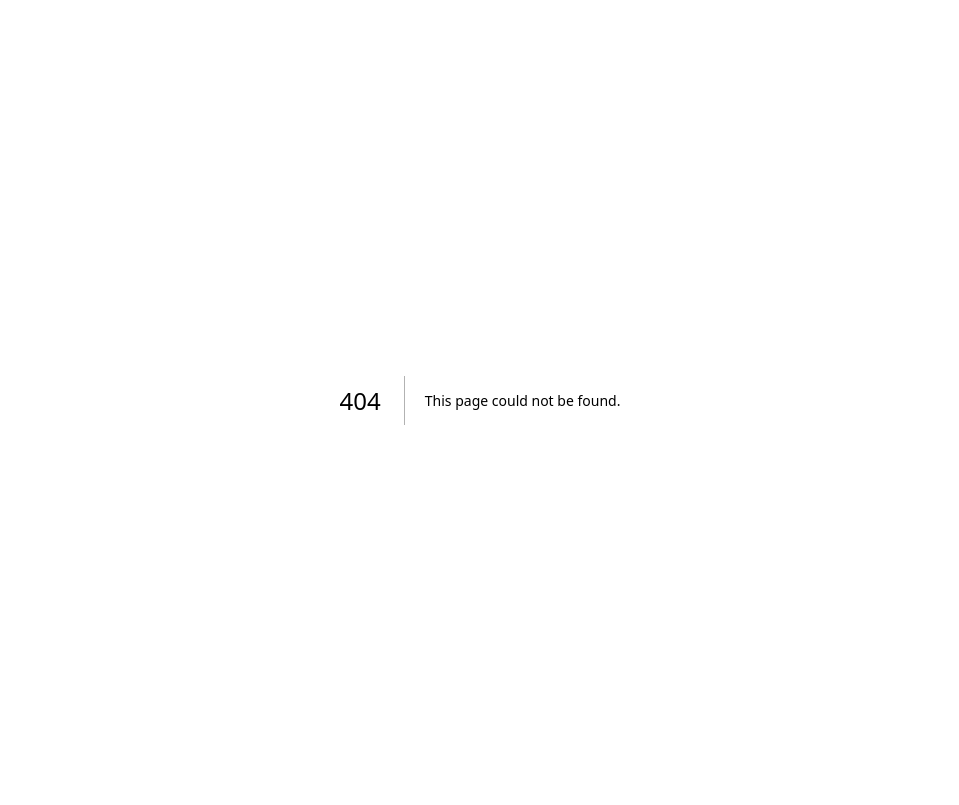
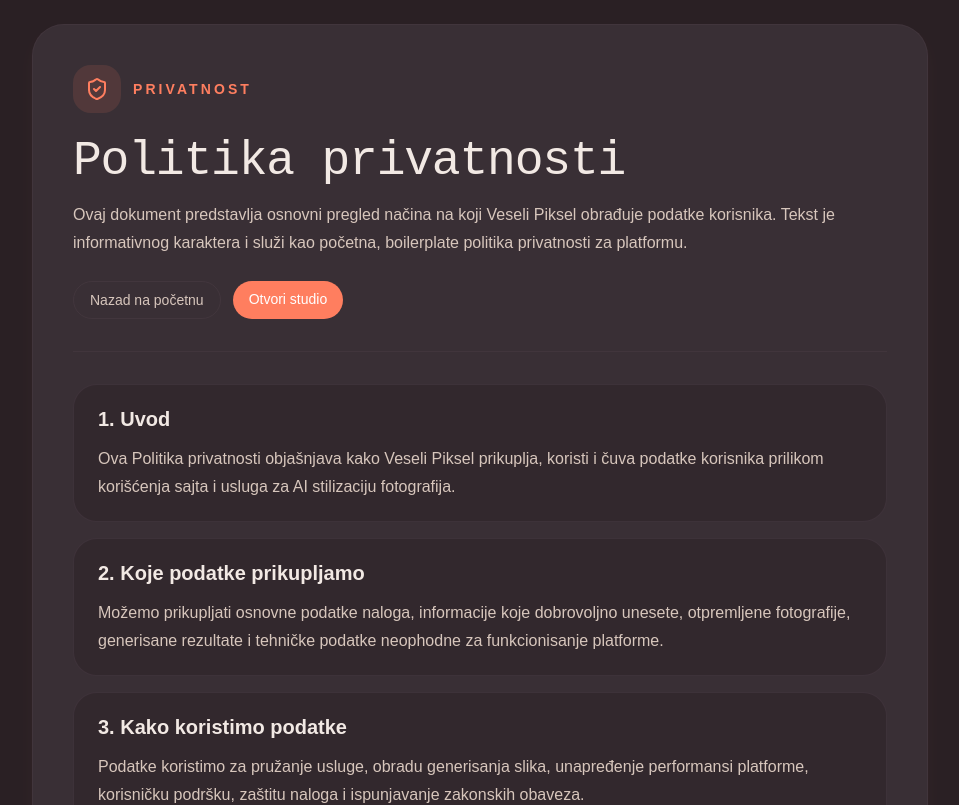
Before and after one commit to NikolaTomic00/veseli-piksel, a Next.js app: page /privacy in a window 1280 px wide. Before the commit this address had no page. Shown: the top 805 px of the page, without its empty margins (160-1119 px from the left). Built offline with nearby package versions, Linux system fonts and the light colour scheme.

Commit message:
Added privacy page

```diff
--- /dev/null
+++ b/app/privacy/page.tsx
@@ -0,0 +1,117 @@
+import Link from "next/link";
+import { ShieldCheckIcon } from "lucide-react";
+
+const privacySections = [
+  {
+    title: "1. Uvod",
+    body:
+      "Ova Politika privatnosti objašnjava kako Veseli Piksel prikuplja, koristi i čuva podatke korisnika prilikom korišćenja sajta i usluga za AI stilizaciju fotografija.",
+  },
+  {
+    title: "2. Koje podatke prikupljamo",
+    body:
+      "Možemo prikupljati osnovne podatke naloga, informacije koje dobrovoljno unesete, otpremljene fotografije, generisane rezultate i tehničke podatke neophodne za funkcionisanje platforme.",
+  },
+  {
+    title: "3. Kako koristimo podatke",
+    body:
+      "Podatke koristimo za pružanje usluge, obradu generisanja slika, unapređenje performansi platforme, korisničku podršku, zaštitu naloga i ispunjavanje zakonskih obaveza.",
+  },
+  {
+    title: "4. Fotografije i generisani sadržaj",
+    body:
+      "Vaše fotografije i generisani rezultati namenjeni su privatnom korišćenju u okviru vašeg naloga. Ne objavljujemo ih javno bez vaše dozvole, osim ako to nije neophodno zbog bezbednosti, zakona ili tehničke isporuke usluge.",
+  },
+  {
+    title: "5. Deljenje sa trećim stranama",
+    body:
+      "Podatke možemo deliti samo sa pouzdanim partnerima i obrađivačima koji su neophodni za rad platforme, kao što su hosting, autentikacija, skladištenje datoteka i obrada AI zahteva, uz odgovarajuće mere zaštite.",
+  },
+  {
+    title: "6. Čuvanje i bezbednost podataka",
+    body:
+      "Preduzimamo razumne tehničke i organizacione mere za zaštitu podataka od neovlašćenog pristupa, gubitka ili zloupotrebe. Ipak, nijedan sistem prenosa ili čuvanja podataka nije apsolutno bezbedan.",
+  },
+  {
+    title: "7. Kolačići i analitika",
+    body:
+      "Sajt može koristiti kolačiće i slične tehnologije radi osnovne funkcionalnosti, sigurnosti, prijavljivanja korisnika i razumevanja načina korišćenja platforme.",
+  },
+  {
+    title: "8. Vaša prava",
+    body:
+      "U zavisnosti od primenljivih propisa, možete imati pravo da zatražite pristup svojim podacima, ispravku, brisanje, ograničenje obrade ili prigovor na određene načine korišćenja podataka.",
+  },
+  {
+    title: "9. Izmene politike",
+    body:
+      "Ovu politiku privatnosti možemo povremeno ažurirati kako bismo odražavali promene u uslugama, zakonskim obavezama ili načinu obrade podataka. Ažurirana verzija biće objavljena na ovoj stranici.",
+  },
+  {
+    title: "10. Kontakt",
+    body:
+      "Ako imate pitanja u vezi sa privatnošću ili obradom podataka, možete nas kontaktirati putem stranice, podrške ili dostupnih kontakt kanala navedenih na sajtu.",
+  },
+] as const;
+
+export default function PrivacyPage() {
+  return (
+    <main className="min-h-screen bg-background px-4 py-6 sm:px-6 lg:px-8">
+      <div className="mx-auto max-w-4xl">
+        <div className="rounded-[2rem] border border-border/60 bg-card px-6 py-8 shadow-lg shadow-primary/5 sm:px-8 sm:py-10 lg:px-10">
+          <div className="flex flex-col gap-6 border-b border-border/60 pb-8">
+            <div className="flex items-center gap-3 text-primary">
+              <div className="flex size-12 items-center justify-center rounded-2xl bg-primary/12">
+                <ShieldCheckIcon className="size-6" />
+              </div>
+              <span className="text-sm font-semibold uppercase tracking-[0.22em] text-primary">
+                Privatnost
+              </span>
+            </div>
+
+            <div>
+              <h1 className="text-3xl font-mono tracking-tight text-foreground sm:text-4xl lg:text-5xl">
+                Politika privatnosti
+              </h1>
+              <p className="mt-4 max-w-3xl text-sm leading-7 text-muted-foreground sm:text-base">
+                Ovaj dokument predstavlja osnovni pregled načina na koji Veseli Piksel obrađuje
+                podatke korisnika. Tekst je informativnog karaktera i služi kao početna,
+                boilerplate politika privatnosti za platformu.
+              </p>
+            </div>
+
+            <div className="flex flex-wrap gap-3 text-sm">
+              <Link
+                href="/"
+                className="rounded-full border border-border/70 px-4 py-2 text-muted-foreground transition-colors hover:text-foreground"
+              >
+                Nazad na početnu
+              </Link>
+              <Link
+                href="/studio"
+                prefetch={false}
+                className="rounded-full bg-primary px-4 py-2 font-medium text-primary-foreground transition-opacity hover:opacity-90"
+              >
+                Otvori studio
+              </Link>
+            </div>
+          </div>
+
+          <div className="mt-8 space-y-4">
+            {privacySections.map((section) => (
+              <section
+                key={section.title}
+                className="rounded-[1.5rem] border border-border/60 bg-background/40 px-5 py-5 sm:px-6"
+              >
+                <h2 className="text-lg font-semibold text-foreground sm:text-xl">{section.title}</h2>
+                <p className="mt-3 text-sm leading-7 text-muted-foreground sm:text-base">
+                  {section.body}
+                </p>
+              </section>
+            ))}
+          </div>
+        </div>
+      </div>
+    </main>
+  );
+}
```
